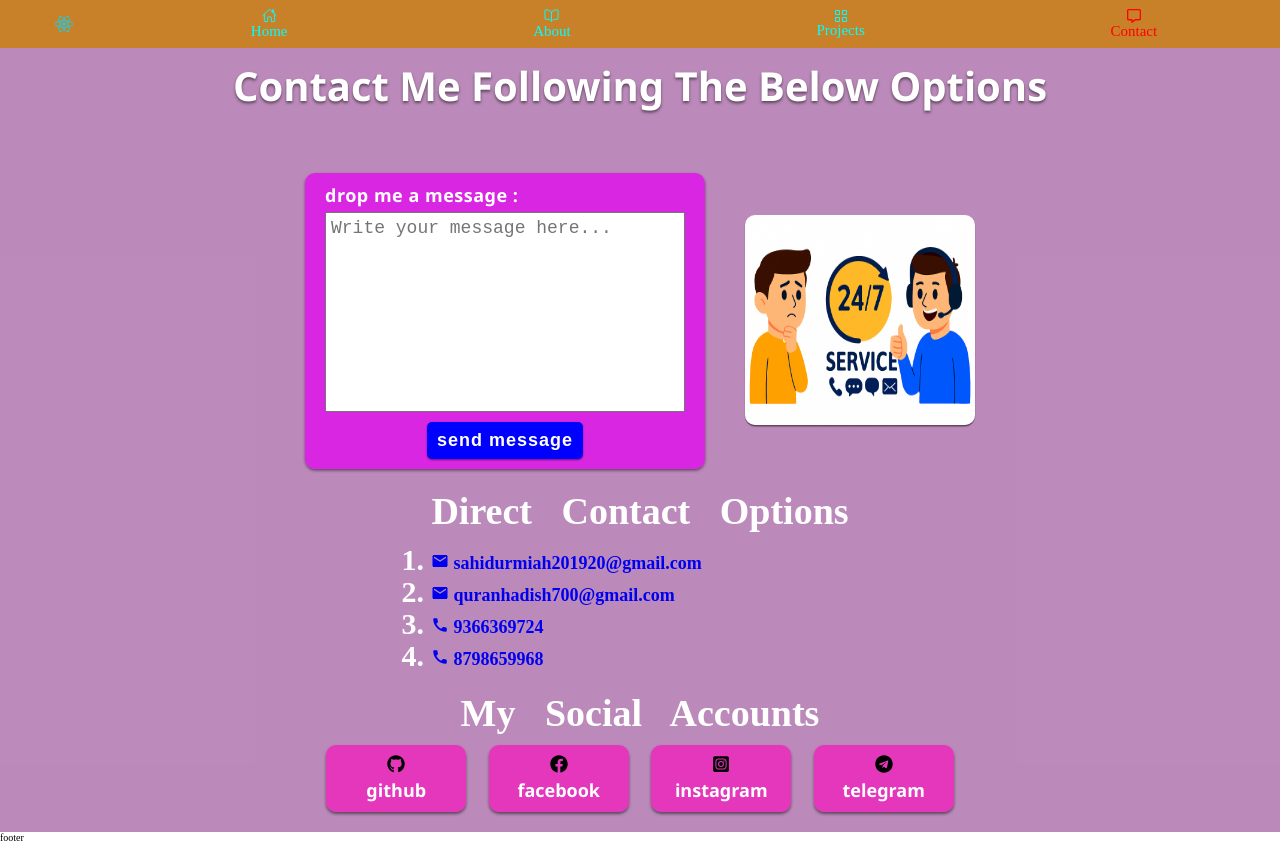
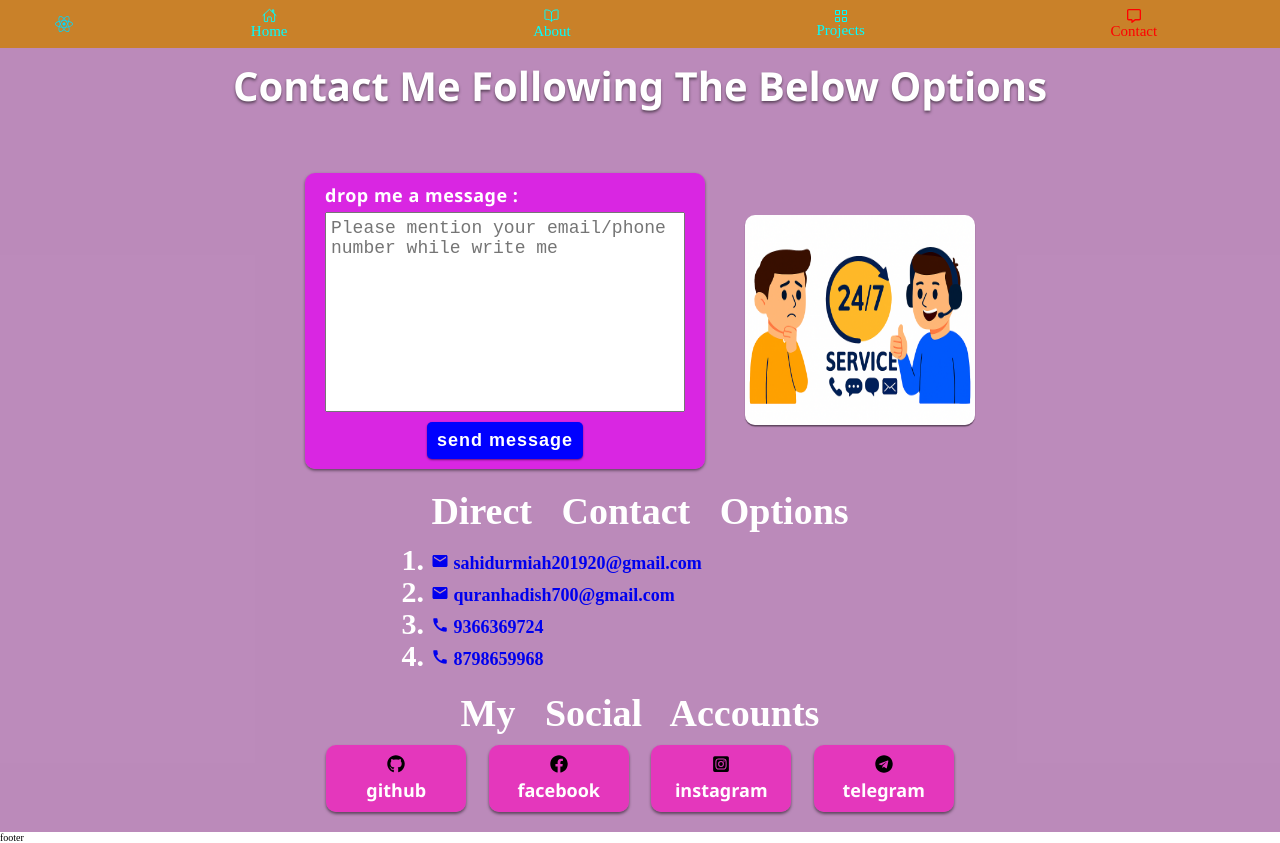
Before and after one commit to Code-Master20/My-Portfolio, a React (Vite) app: page /contact in a window 1280 px wide. Built offline with nearby package versions, Linux system fonts and the light colour scheme.

Commit message:
textarea's placeholder changed

```diff
--- a/src/appComonents/Middle/Contact.jsx
+++ b/src/appComonents/Middle/Contact.jsx
@@ -76,7 +76,7 @@ export const Contact = () => {
                     id="message"
                     value={message}
                     onChange={(e) => setMessage(e.target.value)}
-                    placeholder="Write your message here..."
+                    placeholder="Please mention your email/phone number while write me"
                   ></textarea>
                 </div>
                 <button type="submit">send message</button>
```
